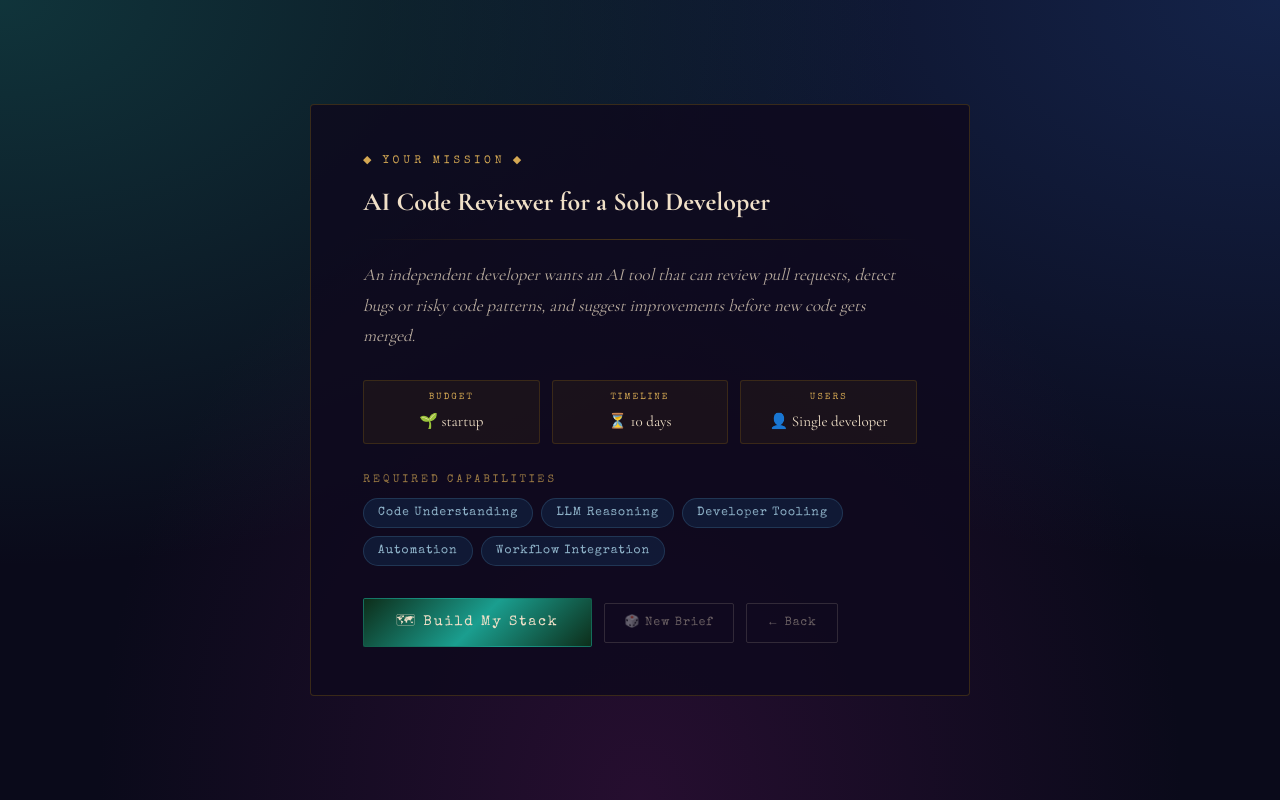
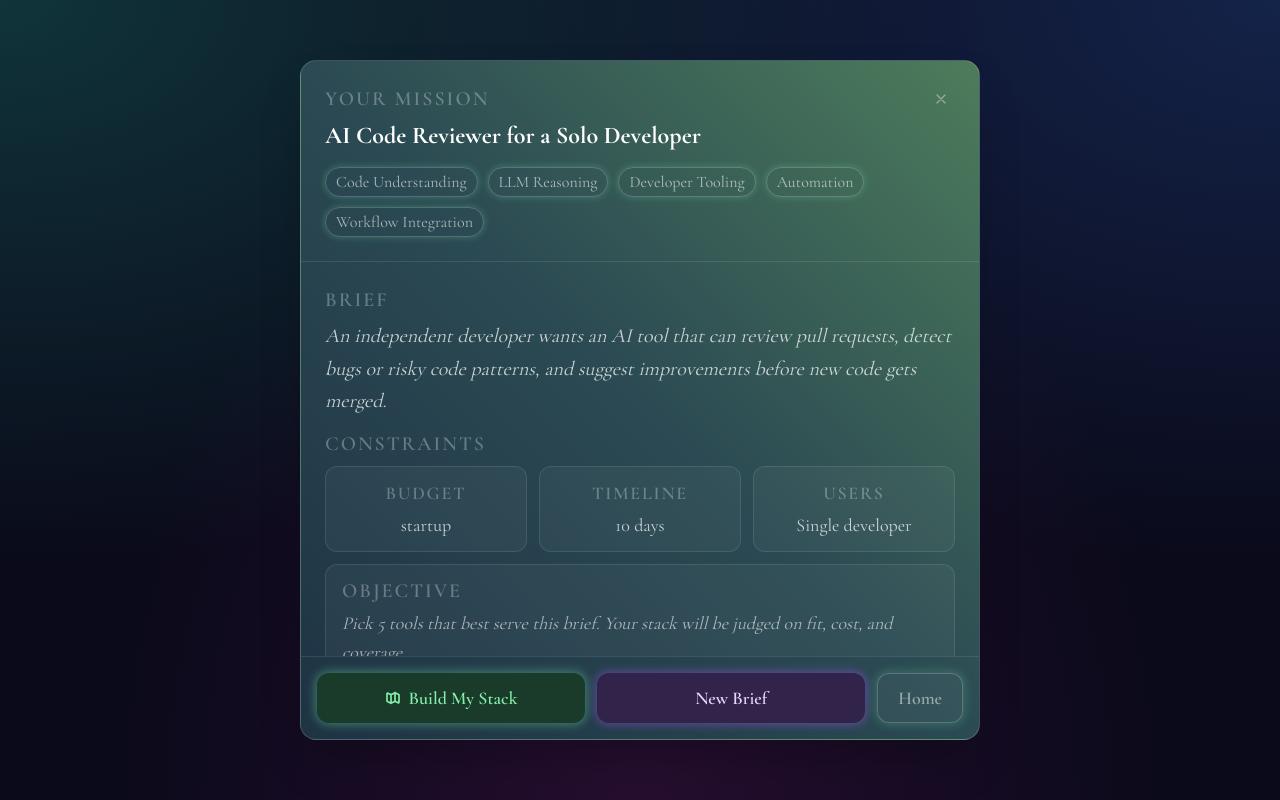
Before and after one commit to ssamiaa/stack-or-crack, a Next.js app: page / in a window 1280 px wide. Both pictures are taken after a click on the button "Start Challenge". Built offline with nearby package versions, Linux system fonts and the light colour scheme; a web font is replaced by a local one.

Commit message:
Update brief card ui

```diff
--- a/components/screens/Brief.tsx
+++ b/components/screens/Brief.tsx
@@ -1,3 +1,7 @@
+"use client";
+
+import { motion } from "framer-motion";
+import { useState } from "react";
 import { Screen } from "@/lib/types";
 import briefsData from "@/data/briefs.json";
 
@@ -10,58 +14,144 @@ type Props = {
 };
 
 export default function Brief({ goTo, brief, onNewBrief }: Props) {
+    const [flipKey, setFlipKey] = useState(0);
+
+    const handleNewBrief = () => {
+        onNewBrief();
+        setFlipKey(k => k + 1);
+    };
+    const gradientStyle: React.CSSProperties = {
+        background: "linear-gradient(225deg, #4d7c5b 0%, #2b4a53 50%, #1e3344 100%)",
+    };
+
+    const badgeStyle: React.CSSProperties = {
+        backgroundColor: "#31234a",
+        color: "#e9d5ff",
+        boxShadow: "0 0 8px 2px rgba(168, 85, 247, 0.4)",
+    };
+
+    const primaryButtonStyle: React.CSSProperties = {
+        backgroundColor: "#1a3a2a",
+        color: "#86efac",
+        boxShadow: "0 0 10px 2px rgba(100, 200, 150, 0.45)",
+    };
+
     return (
         <div style={{ minHeight: "100vh", display: "flex", alignItems: "center", justifyContent: "center", padding: "40px 20px" }}>
-      <div style={{ maxWidth: "660px", width: "100%", background: "rgba(15,10,30,0.85)", border: "1px solid rgba(184,134,11,0.25)", borderRadius: "4px", padding: "48px 52px" }}>
-
-        <div style={{ fontFamily: "Special Elite, cursive", fontSize: "11px", letterSpacing: "4px", textTransform: "uppercase", color: "#d4a853", marginBottom: "16px" }}>
-          ◆ Your Mission ◆
+            <motion.div
+                key={flipKey}
+                initial={{ rotateY: 90, scale: 0.85, opacity: 0 }}
+                animate={{ rotateY: 0, scale: 1, opacity: 1 }}
+                transition={{ type: "spring", stiffness: 280, damping: 26 }}
+                style={{ ...gradientStyle, maxWidth: "680px", width: "100%", perspective: 1200 }}
+                className="rounded-2xl border border-white/15 shadow-2xl flex flex-col max-h-[85vh]"
+            >
+                {/* Header */}
+                <div className="flex-shrink-0 flex flex-col gap-4 border-b border-white/10 p-6">
+                    <div className="flex items-start justify-between">
+                        <div className="flex flex-col gap-1">
+                            <span className="text-xl font-semibold uppercase tracking-widest text-white/30">Your Mission</span>
+                            <h2 className="mt-1 text-2xl font-bold text-white leading-tight">{brief.title}</h2>
+                        </div>
+                        <button
+                            onClick={() => goTo("map")}
+                            className="rounded-full p-1.5 text-white/40 hover:bg-white/10 hover:text-white transition-colors cursor-pointer"
+                        >
+                            <svg className="h-4 w-4" fill="none" viewBox="0 0 24 24" stroke="currentColor" strokeWidth={2}>
+                                <path strokeLinecap="round" strokeLinejoin="round" d="M6 18L18 6M6 6l12 12" />
+                            </svg>
+                        </button>
                     </div>
 
-        <h2 style={{ fontFamily: "Cormorant Garamond, serif", fontWeight: 700, fontSize: "26px", color: "#f0e0c8", marginBottom: "20px", lineHeight: 1.3 }}>
-          {brief.title}
-        </h2>
-
-        <div style={{ height: "1px", background: "linear-gradient(90deg, transparent, rgba(184,134,11,0.35), transparent)", margin: "0 0 20px" }} />
-
-        <p style={{ fontFamily: "Cormorant Garamond, serif", fontStyle: "italic", fontSize: "17px", color: "rgba(240,224,200,0.75)", lineHeight: 1.8, marginBottom: "28px" }}>
-          {brief.description}
-        </p>
-
-        <div style={{ display: "grid", gridTemplateColumns: "repeat(3, 1fr)", gap: "12px", marginBottom: "28px" }}>
-          {[["Budget", `🌱 ${brief.budget}`], ["Timeline", `⏳ ${brief.timeline}`], ["Users", `👤 ${brief.users}`]].map(([label, value]) => (
-            <div key={label} style={{ background: "rgba(184,134,11,0.07)", border: "1px solid rgba(184,134,11,0.2)", borderRadius: "3px", padding: "10px 14px", textAlign: "center" }}>
-              <span style={{ display: "block", fontFamily: "Special Elite, cursive", fontSize: "9px", letterSpacing: "2px", textTransform: "uppercase", color: "#d4a853", marginBottom: "4px" }}>{label}</span>
-              <span style={{ fontFamily: "Cormorant Garamond, serif", fontSize: "15px", color: "#f0e0c8" }}>{value}</span>
-            </div>
-          ))}
-        </div>
-
-        <div style={{ fontFamily: "Special Elite, cursive", fontSize: "11px", letterSpacing: "3px", textTransform: "uppercase", color: "#d4a853", opacity: 0.7, marginBottom: "10px" }}>
-          Required Capabilities
-        </div>
-
-        <div style={{ display: "flex", flexWrap: "wrap", gap: "8px", marginBottom: "32px" }}>
+                    {/* Capability tags */}
+                    <div className="flex flex-wrap gap-x-2.5 gap-y-2.5">
                         {brief.required_capabilities.map(cap => (
-            <span key={cap} style={{ background: "rgba(26,100,160,0.18)", border: "1px solid rgba(58,97,134,0.4)", borderRadius: "20px", padding: "5px 14px", fontFamily: "Special Elite, cursive", fontSize: "12px", color: "#8fb3c9", letterSpacing: "1px" }}>
+                            <span
+                                key={cap}
+                                style={{ boxShadow: "0 0 6px 1px rgba(100, 200, 150, 0.3)" }}
+                                className="rounded-2xl border border-white/20 px-2.5 py-0.5 text-md font-medium text-white/60"
+                            >
                                 {cap}
                             </span>
                         ))}
                     </div>
+                </div>
 
-        <div style={{ display: "flex", gap: "12px", alignItems: "center" }}>
-          <button onClick={() => goTo("map")} style={{ padding: "13px 32px", background: "linear-gradient(135deg, #0d2e1a, #1a9e8f, #0d2e1a)", border: "1px solid rgba(26,158,143,0.4)", color: "#f0e0c8", fontFamily: "Special Elite, cursive", fontSize: "14px", letterSpacing: "2px", cursor: "pointer", borderRadius: "2px" }}>
-            🗺 Build My Stack
-          </button>
-          <button onClick={onNewBrief} style={{ padding: "10px 20px", background: "transparent", border: "1px solid rgba(240,224,200,0.15)", color: "rgba(240,224,200,0.4)", fontFamily: "Special Elite, cursive", fontSize: "12px", letterSpacing: "1px", cursor: "pointer", borderRadius: "2px" }}>
-            🎲 New Brief
-          </button>
-          <button onClick={() => goTo("landing")} style={{ padding: "10px 20px", background: "transparent", border: "1px solid rgba(240,224,200,0.15)", color: "rgba(240,224,200,0.4)", fontFamily: "Special Elite, cursive", fontSize: "12px", letterSpacing: "1px", cursor: "pointer", borderRadius: "2px" }}>
-            ← Back
-          </button>
+                {/* Scrollable content */}
+                <div className="overflow-y-auto flex-1 p-6 flex flex-col gap-3">
+
+                    {/* Description */}
+                    <div className="flex flex-col gap-1.5">
+                        <span className="text-xl font-semibold uppercase tracking-widest text-white/30">Brief</span>
+                        <p className="text-xl italic text-white/75 leading-relaxed">{brief.description}</p>
+                    </div>
+
+                    {/* Constraints */}
+                    <div className="flex flex-col gap-2">
+                        <span className="text-xl font-semibold uppercase tracking-widest text-white/30">Constraints</span>
+                        <div className="grid grid-cols-3 gap-3">
+                            {[["Budget", brief.budget], ["Timeline", brief.timeline], ["Users", brief.users]].map(([label, value]) => (
+                                <div
+                                    key={label}
+                                    className="rounded-xl border border-white/10 px-4 py-3 text-center"
+                                    style={{ background: "rgba(255,255,255,0.04)" }}
+                                >
+                                    <span className="block text-lg font-semibold uppercase tracking-widest text-white/30 mb-1">{label}</span>
+                                    <span className="text-lg text-white/75">{value}</span>
+                                </div>
+                            ))}
+                        </div>
+                    </div>
+
+                    {/* Trending badge example / flavour */}
+                    <div
+                        className="rounded-xl border border-white/10 px-4 py-3"
+                        style={{ background: "rgba(255,255,255,0.04)" }}
+                    >
+                        <span className="text-xl font-semibold uppercase tracking-widest text-white/30">Objective</span>
+                        <p className="mt-1 text-lg italic text-white/60 leading-relaxed">
+                            Pick 5 tools that best serve this brief. Your stack will be judged on fit, cost, and coverage.
+                        </p>
                     </div>
 
                 </div>
+
+                {/* Footer */}
+                <div className="flex gap-3 border-t border-white/10 p-4">
+                    <motion.button
+                        onClick={() => goTo("map")}
+                        style={primaryButtonStyle}
+                        whileHover={{ opacity: 0.85 }}
+                        transition={{ duration: 0.15 }}
+                        className="flex flex-1 items-center justify-center gap-2 rounded-xl py-2.5 text-lg font-semibold cursor-pointer"
+                    >
+                        <svg className="h-4 w-4" fill="none" viewBox="0 0 24 24" stroke="currentColor" strokeWidth={2.5}>
+                            <path strokeLinecap="round" strokeLinejoin="round" d="M9 20l-5.447-2.724A1 1 0 013 16.382V5.618a1 1 0 011.447-.894L9 7m0 13l6-3m-6 3V7m6 10l4.553 2.276A1 1 0 0021 18.382V7.618a1 1 0 00-.553-.894L15 4m0 13V4m0 0L9 7" />
+                        </svg>
+                        Build My Stack
+                    </motion.button>
+
+                    <motion.button
+                        onClick={handleNewBrief}
+                        style={badgeStyle}
+                        whileHover={{ opacity: 0.85 }}
+                        transition={{ duration: 0.15 }}
+                        className="flex flex-1 items-center justify-center gap-2 rounded-xl py-2.5 text-lg font-semibold cursor-pointer"
+                    >
+                        New Brief
+                    </motion.button>
+
+                    <motion.button
+                        onClick={() => goTo("landing")}
+                        style={{ backgroundColor: "rgba(255,255,255,0.05)", color: "rgba(255,255,255,0.5)", boxShadow: "0 0 10px 2px rgba(100, 200, 150, 0.3)" }}
+                        whileHover={{ opacity: 0.85 }}
+                        transition={{ duration: 0.15 }}
+                        className="flex items-center justify-center gap-2 rounded-xl border border-white/20 px-5 py-2.5 text-lg font-semibold cursor-pointer"
+                    >
+                        Home
+                    </motion.button>
+                </div>
+            </motion.div>
         </div>
     );
 }
```
Lines whose indentation alone changed are shown as unchanged.
